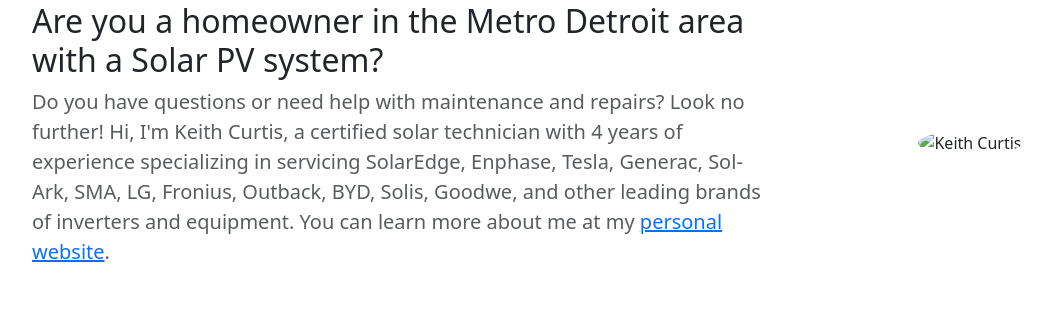
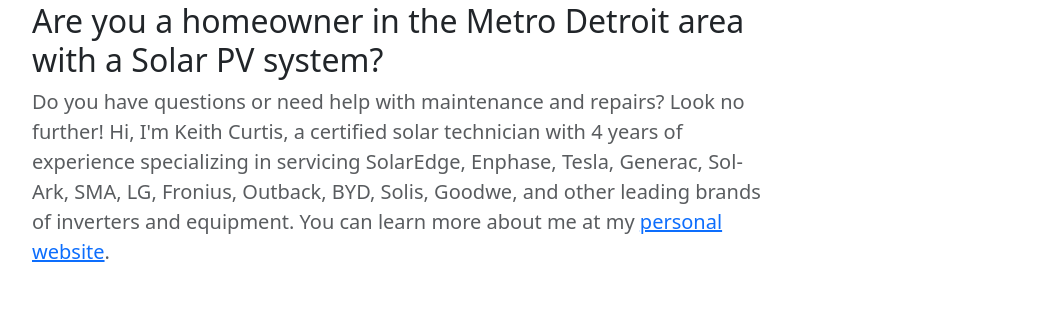
Before and after one commit to KeithCu/SolarServicesWebsite, a Flask app: template templates/index.html in a window 1280 px wide. Shown: the part 615-939 px from the top of the page, without its empty margins (50-1102 px from the left). Run offline with Flask 3, Linux system fonts and the light colour scheme; the template is opened without the code that fills it, so the values that code supplies are empty; some libraries are stand-ins or nearby versions.

Commit message:
Remove placeholder image from index.html

```diff
--- a/templates/index.html
+++ b/templates/index.html
@@ -135,7 +135,6 @@
                     <p class="lead text-muted">Do you have questions or need help with maintenance and repairs? Look no further! Hi, I'm Keith Curtis, a certified solar technician with 4 years of experience specializing in servicing SolarEdge, Enphase, Tesla, Generac, Sol-Ark, SMA, LG, Fronius, Outback, BYD, Solis, Goodwe, and other leading brands of inverters and equipment. You can learn more about me at my <a href="https://keithcu.com/" target="_blank">personal website</a>.</p>
                 </div>
                 <div class="col-md-4 text-center">
-                    <img src="https://via.placeholder.com/300" class="img-fluid rounded-circle" alt="Keith Curtis">
                 </div>
             </div>
         </div>
```
